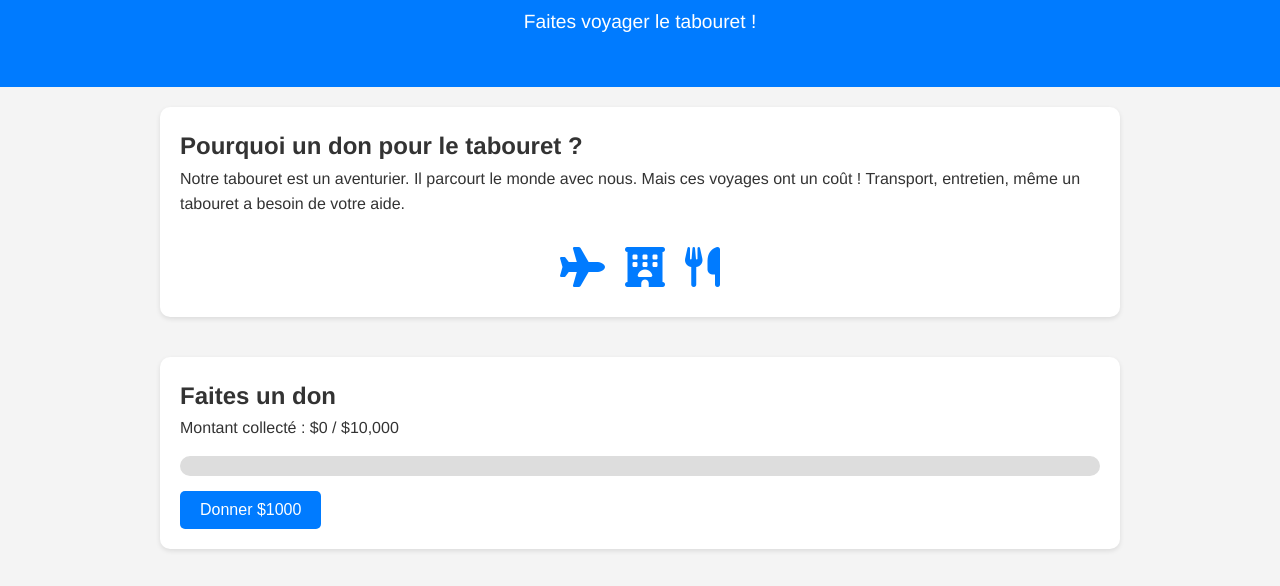
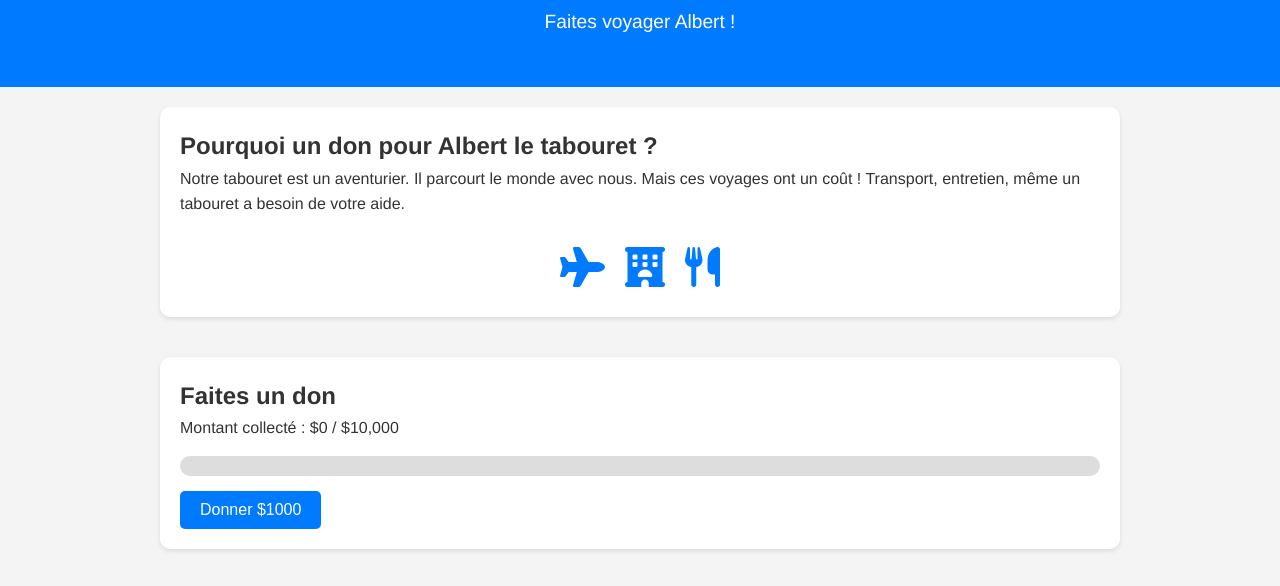
Before and after one commit to Zandgar11/Tabouret, a plain HTML site: page index.html in a window 1280 px wide. Shown: the part 168-754 px from the top of the page. Drawn offline with Linux system fonts and the light colour scheme.

Commit message:
Update index.html

```diff
--- a/index.html
+++ b/index.html
@@ -19,12 +19,12 @@
             </ul>
         </nav>
         <h1>Save The Stool</h1>
-        <p>Faites voyager le tabouret !</p>
+        <p>Faites voyager Albert !</p>
     </header>
 
     <main>
         <section id="about">
-            <h2>Pourquoi un don pour le tabouret ?</h2>
+            <h2>Pourquoi un don pour Albert le tabouret ?</h2>
             <p>Notre tabouret est un aventurier. Il parcourt le monde avec nous. Mais ces voyages ont un coût ! Transport, entretien, même un tabouret a besoin de votre aide.</p>
             <div class="icons">
                 <i class="fas fa-plane"></i> <i class="fas fa-hotel"></i> <i class="fas fa-utensils"></i>
```
